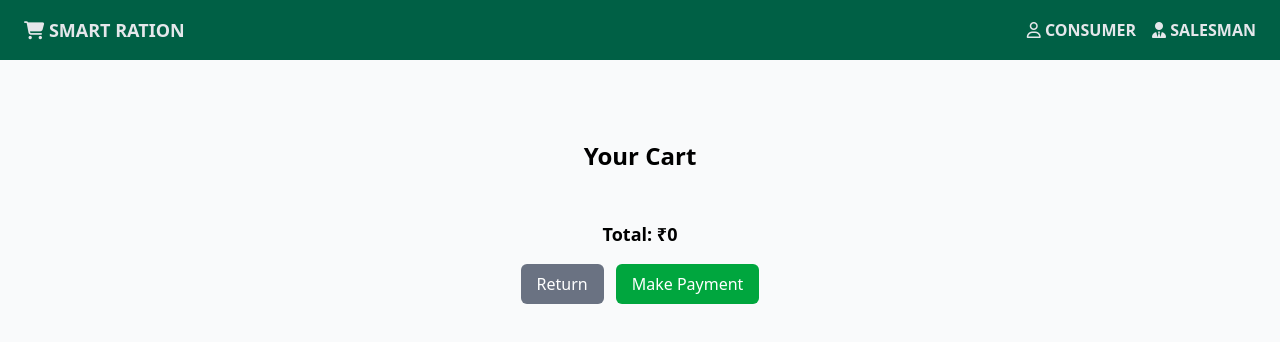
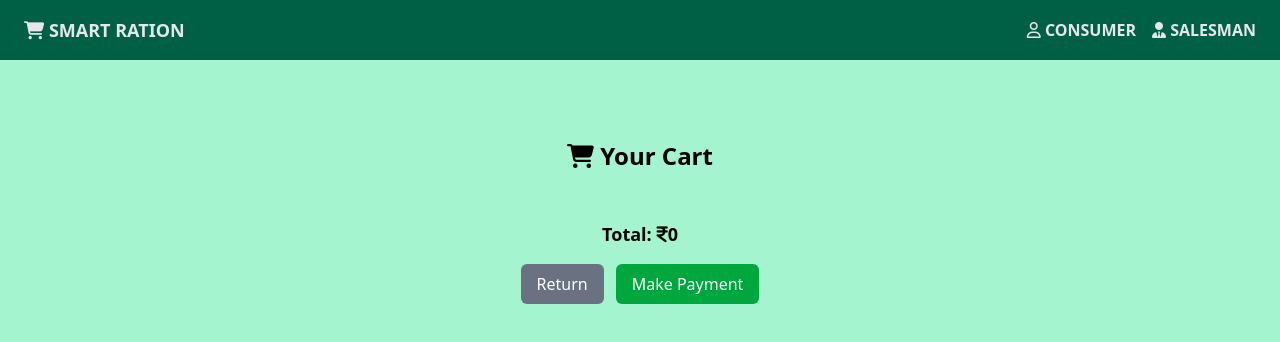
Before and after one commit to mrgowtham120703/smart-ration-system, a React (Vite) app in the folder client/smart-ration-system/: page /cart in a window 1280 px wide. Shown: the top 342 px of the page. Built offline with nearby package versions, Linux system fonts and the light colour scheme.

Commit message:
Icons added in CartPage.jsx

```diff
--- a/client/smart-ration-system/src/pages/CartPage.jsx
+++ b/client/smart-ration-system/src/pages/CartPage.jsx
@@ -13,17 +13,17 @@ const CartPage = () => {
   const total = cart.reduce((acc, x) => acc + x.price * x.quantity, 0);
 
   return (
-    <div className="flex flex-col items-center min-h-screen bg-gray-50 py-20">
-      <h2 className="text-2xl font-semibold mb-6">Your Cart</h2>
+    <div className="flex flex-col items-center min-h-screen bg-emerald-200 py-20">
+      <h2 className="text-2xl font-semibold mb-6"><i className="fa-solid fa-cart-shopping"></i> Your Cart</h2>
       <div className="w-80 space-y-3">
         {cart.map((item, i) => (
-          <div key={i} className="bg-white p-4 rounded-xl shadow flex justify=between">
+          <div key={i} className="bg-gray-100 p-4 rounded-xl shadow flex justify=between">
             <span>{item.name}</span>
-            <span>{item.quantity}kg x ₹{item.price} = ₹{item.quantity * item.price}</span>
+            <span>{item.quantity}kg <i className="fa-solid fa-xmark"></i> <i className="fa-solid fa-indian-rupee-sign"></i> {item.price} <i class="fa-solid fa-equals"></i> <i className="fa-solid fa-indian-rupee-sign"></i> {item.quantity * item.price}</span>
           </div>
         ))}
       </div>
-      <h3 className="mt-6 font-bold text-lg">Total: ₹{total}</h3>
+      <h3 className="mt-6 font-bold text-lg">Total: <i className="fa-solid fa-indian-rupee-sign"></i>{total}</h3>
       <div className="flex gap-3 mt-4">
         <button
           onClick={() => navigate('/select-products')}
```
